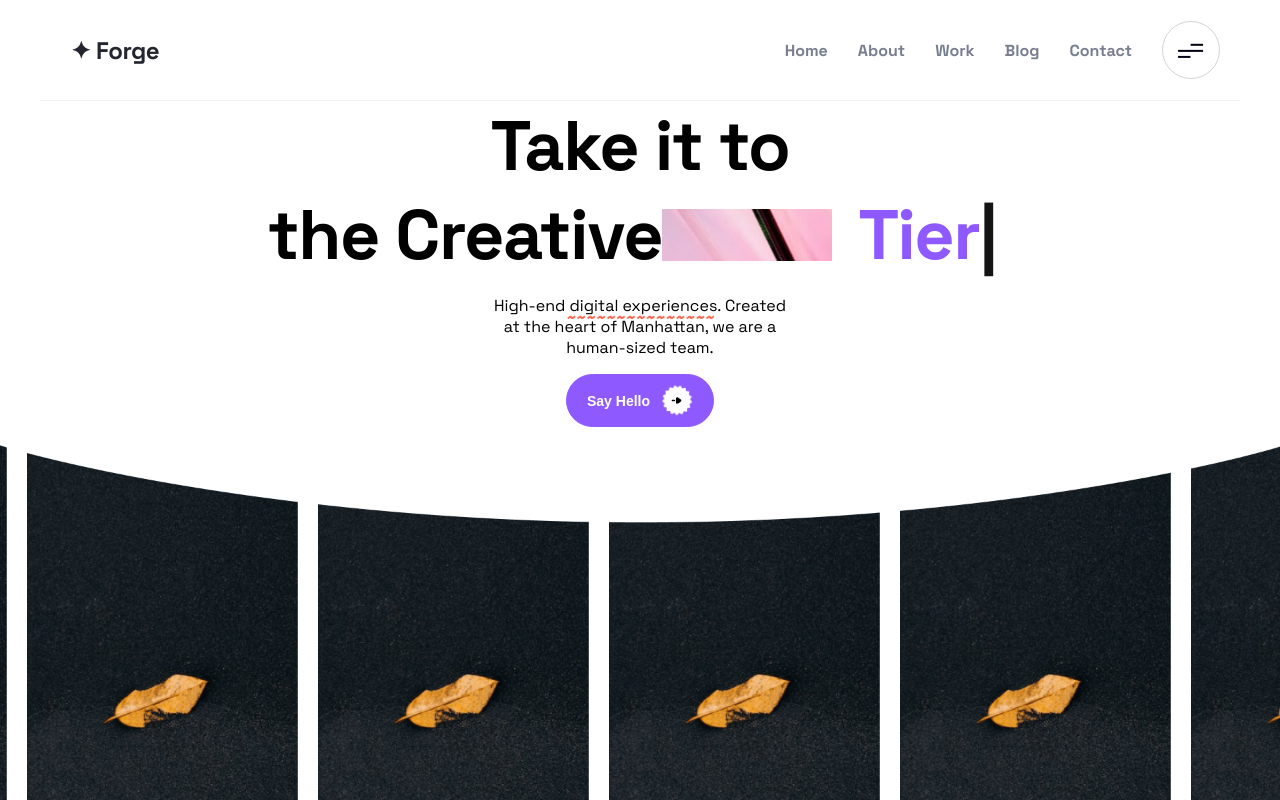
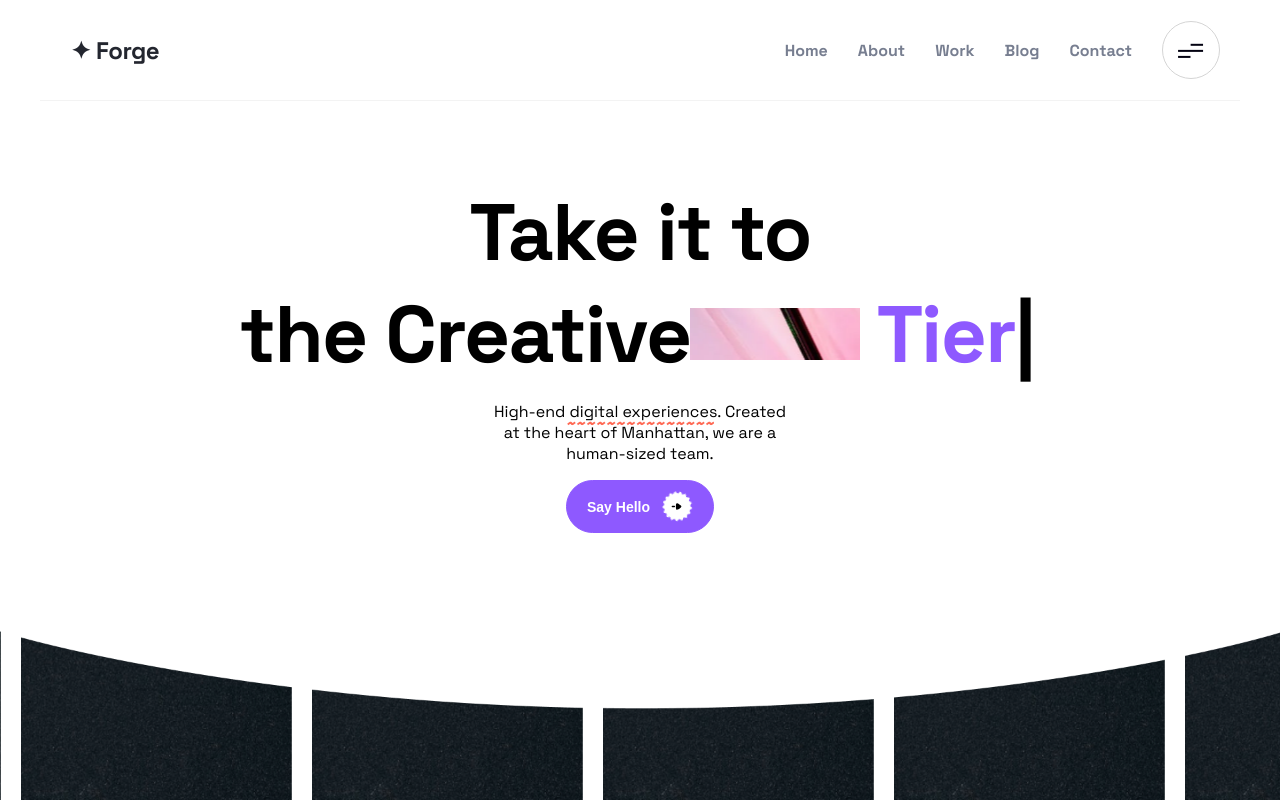
Before and after one commit to heispapijay/forge, a React (Vite) app: page / in a window 1280 px wide. Shown: the top 800 px of the page. Built offline with nearby package versions, Linux system fonts and the light colour scheme.

Commit message:
Update banner styling and class name

```diff
--- a/src/components/Banner/Banner.tsx
+++ b/src/components/Banner/Banner.tsx
@@ -20,7 +20,7 @@ export const Banner = () => {
   }, []);
 
   return (
-    <div>
+    <div className="banner">
       <div className="display-text">
         <div className="text">
           <h1>Take it to</h1>
--- a/src/components/Banner/banner.scss
+++ b/src/components/Banner/banner.scss
@@ -1,5 +1,8 @@
 @import '../../utils/globelstyle.scss';
 
+.banner{
+  margin: 80px 0;
+}
 
 .display-text {
   display: flex;
@@ -11,7 +14,7 @@
 .text {
   text-align: center;
   h1 {
-    font-size: 70px;
+    font-size: 80px;
     font-weight: 700;
     letter-spacing: -.02em;
     margin: 0;
```
